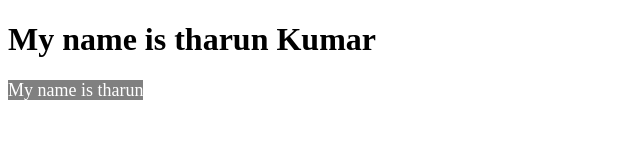
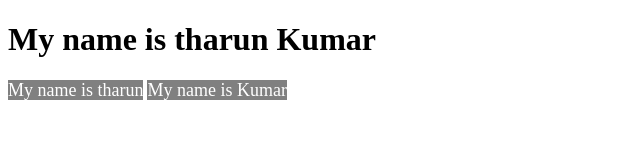
Before and after one commit to BTKcreations/learngit, a plain HTML site: page index.html in a window 1280 px wide. Shown: the whole page, without its empty margins (0-640 px from the left). Drawn offline with Linux system fonts and the light colour scheme.

Commit message:
addded new line into index.html

```diff
--- a/index.html
+++ b/index.html
@@ -16,5 +16,6 @@
 <body>
     <h1>My name is tharun Kumar</h1>
     <tharun>My name is tharun</tharun>
+    <tharun>My name is Kumar</tharun>
 </body>
 </html>
```
